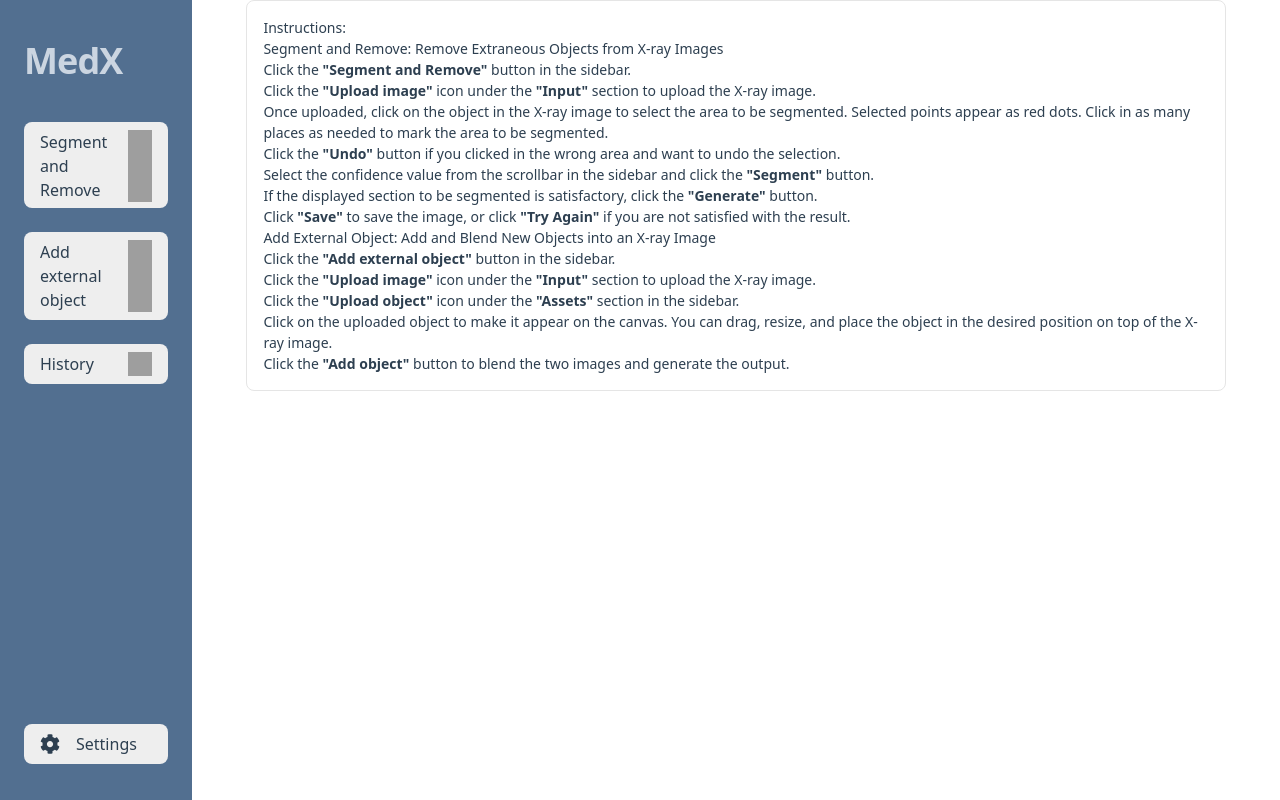
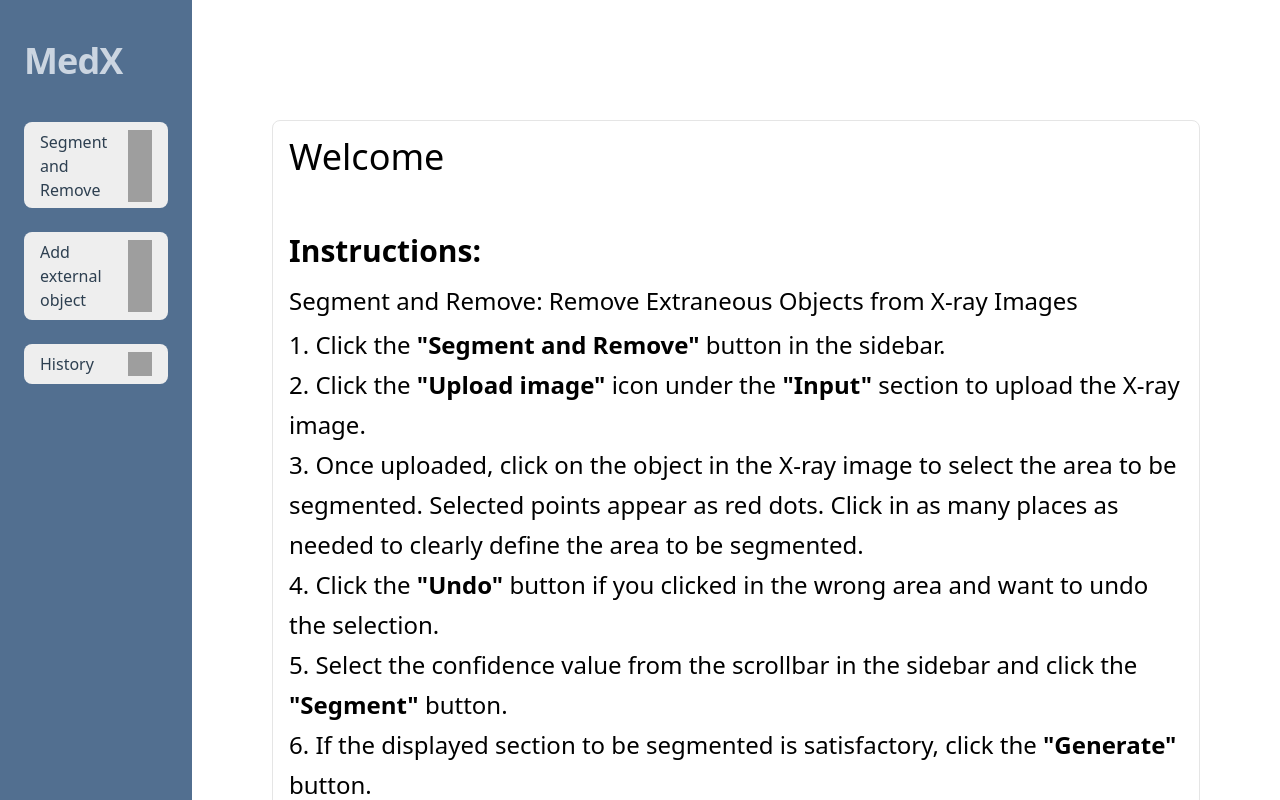
Before and after one commit to Harikrishna-AL/MedX, a Next.js app in the folder ui/: page / in a window 1280 px wide. Shown: the top 800 px of the page. Built offline with nearby package versions, Linux system fonts and the light colour scheme; sample sign-in values are in the browser's storage; grey boxes are pictures that could not be loaded.

Commit message:
Fix Instructions page

```diff
--- a/ui/src/pages/index.tsx
+++ b/ui/src/pages/index.tsx
@@ -13,12 +13,13 @@ type CanvasData = {
 };
 
 export default function Home() {
-  const [selectedCard, setSelectedCard] = useState<{ file: File, processedImage: string | null } | null>(null);
+  const [selectedCard, setSelectedCard] = useState<{file: File, processedImage: string | null} | null>(null);
   const [activeSection, setActiveSection] = useState<string | null>(null);
   const [points, setPoints] = useState<{ x: number, y: number }[]>([]);
   const [test, setTest] = useState<string>('');
   const router = useRouter();
   const [isAuthenticated, setIsAuthenticated] = useState(false);
+
 
   useEffect(() => {
     const authenticated = localStorage.getItem('authenticated') === 'true';
@@ -43,7 +44,7 @@ export default function Home() {
 
   return (
     <div className="bg-white min-h-screen flex">
-      <div style={{ backgroundColor: '#526F90' }} className="flex flex-col w-[15%] bg-slate-500 min-h-screen">
+      <div style={{backgroundColor: '#526F90'}} className="flex flex-col w-[15%] bg-slate-500 min-h-screen">
         <div className="flex flex-col grow px-6 pt-14 pb-9 w-full">
           <div className="text-4xl font-semibold tracking-tight leading-[10px] text-slate-300">
             MedX
@@ -135,20 +136,27 @@ export default function Home() {
           </div>
         )}
         {!activeSection && (
-          <div style={{ color: '#2D3F50', fontSize: '0.875rem', padding: '1rem', maxWidth: '90%', margin: '0 auto' }} className="instructions-container border border-solid border-neutral-200 rounded-lg">
-            <h2>Instructions:</h2>
-            <h3>Segment and Remove: Remove Extraneous Objects from X-ray Images</h3>
-            <ol>
+          <div className="flex flex-col flex-grow overflow-hidden">
+          <div className="flex flex-col grow mt-12 max-md:mt-10 max-md:max-w-full">
+            <div className="px-8 pt-6 bg-white max-md:px-5 max-md:max-w-full">
+              <div className="flex flex-col max-md:gap-0 overflow-y-auto">
+                <div className="flex-wrap justify-between content-between px-4 py-4 mx-12 my-12 text-2xl leading-10 whitespace-normal rounded-lg border border-solid border-neutral-200 max-md:mt-10 max-md:max-w-full">
+                  <h2 className="text-4xl mb-4">Welcome</h2>
+                  <br></br>
+                  <p className="text-3xl mb-2"><strong>Instructions:</strong></p>
+                  <h3 className="text-2xl mt-4 mb-2">Segment and Remove: Remove Extraneous Objects from X-ray Images</h3>
+                  <ol className="list-decimal list-inside mb-4">
                     <li>Click the <strong>"Segment and Remove"</strong> button in the sidebar.</li>
                     <li>Click the <strong>"Upload image"</strong> icon under the <strong>"Input"</strong> section to upload the X-ray image.</li>
-              <li>Once uploaded, click on the object in the X-ray image to select the area to be segmented. Selected points appear as red dots. Click in as many places as needed to mark the area to be segmented.</li>
+                    <li>Once uploaded, click on the object in the X-ray image to select the area to be segmented. Selected points appear as red dots. Click in as many places as needed to clearly define the area to be segmented.</li>
                     <li>Click the <strong>"Undo"</strong> button if you clicked in the wrong area and want to undo the selection.</li>
                     <li>Select the confidence value from the scrollbar in the sidebar and click the <strong>"Segment"</strong> button.</li>
                     <li>If the displayed section to be segmented is satisfactory, click the <strong>"Generate"</strong> button.</li>
                     <li>Click <strong>"Save"</strong> to save the image, or click <strong>"Try Again"</strong> if you are not satisfied with the result.</li>
                   </ol>
-            <h3>Add External Object: Add and Blend New Objects into an X-ray Image</h3>
-            <ol>
+                  <br></br>
+                  <h3 className="text-2xl mt-4 mb-2">Add External Object: Add and Blend New Objects into an X-ray Image</h3>
+                  <ol className="list-decimal list-inside">
                     <li>Click the <strong>"Add external object"</strong> button in the sidebar.</li>
                     <li>Click the <strong>"Upload image"</strong> icon under the <strong>"Input"</strong> section to upload the X-ray image.</li>
                     <li>Click the <strong>"Upload object"</strong> icon under the <strong>"Assets"</strong> section in the sidebar.</li>
@@ -156,6 +164,10 @@ export default function Home() {
                     <li>Click the <strong>"Add object"</strong> button to blend the two images and generate the output.</li>
                   </ol>
                 </div>
+              </div>
+            </div>
+          </div>
+        </div>
         )}
       </div>
     </div>
```
Lines whose indentation alone changed are shown as unchanged.
